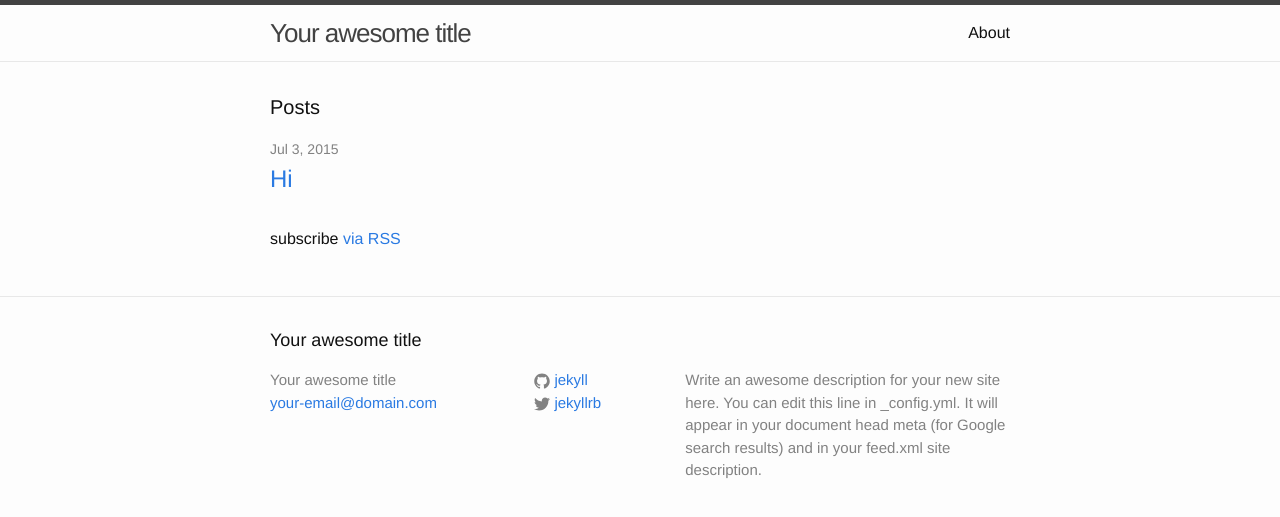
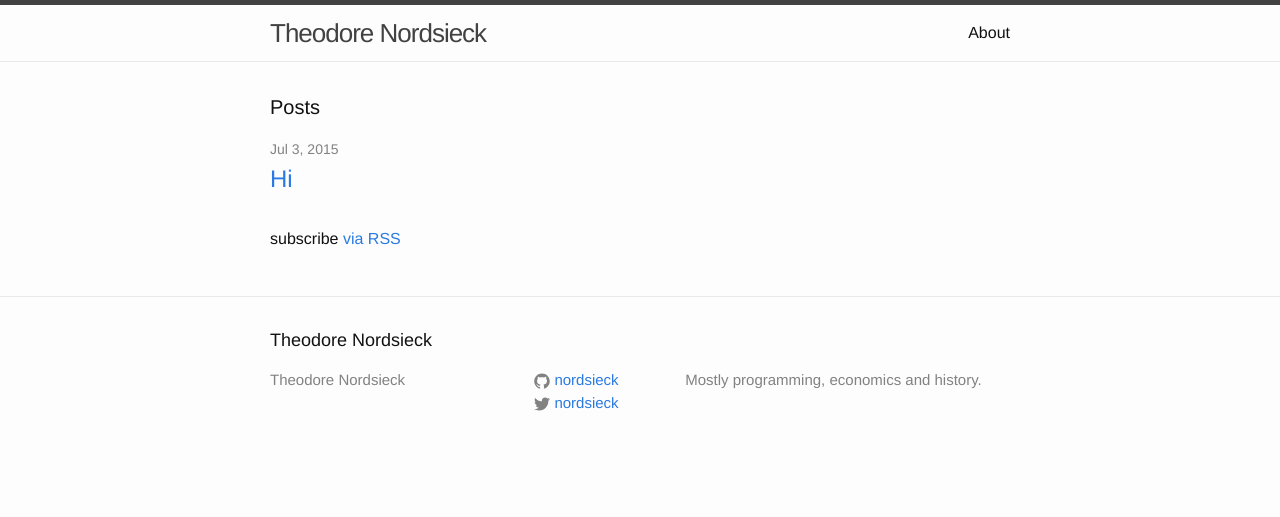
Before and after one commit to nordsieck/nordsieck.github.io, a Jekyll site: the page built from index.html, in a window 1280 px wide. Shown: the top 517 px of the page. Built offline with Jekyll 4.4.1, drawn with Linux system fonts in a browser that asks for light colours.

Commit message:
Updated the template constants

```diff
--- a/_config.yml
+++ b/_config.yml
@@ -1,14 +1,12 @@
 # Site settings
-title: Your awesome title
-email: your-email@domain.com
+title: Theodore Nordsieck
+email:
 description: > # this means to ignore newlines until "baseurl:"
-  Write an awesome description for your new site here. You can edit this
-  line in _config.yml. It will appear in your document head meta (for
-  Google search results) and in your feed.xml site description.
+  Mostly programming, economics and history.
 baseurl: "" # the subpath of your site, e.g. /blog/
-url: "http://yourdomain.com" # the base hostname & protocol for your site
-twitter_username: jekyllrb
-github_username:  jekyll
+url: "http://nordsieck.github.io" # the base hostname & protocol for your site
+twitter_username: nordsieck
+github_username:  nordsieck
 
 # Build settings
 markdown: kramdown
```
